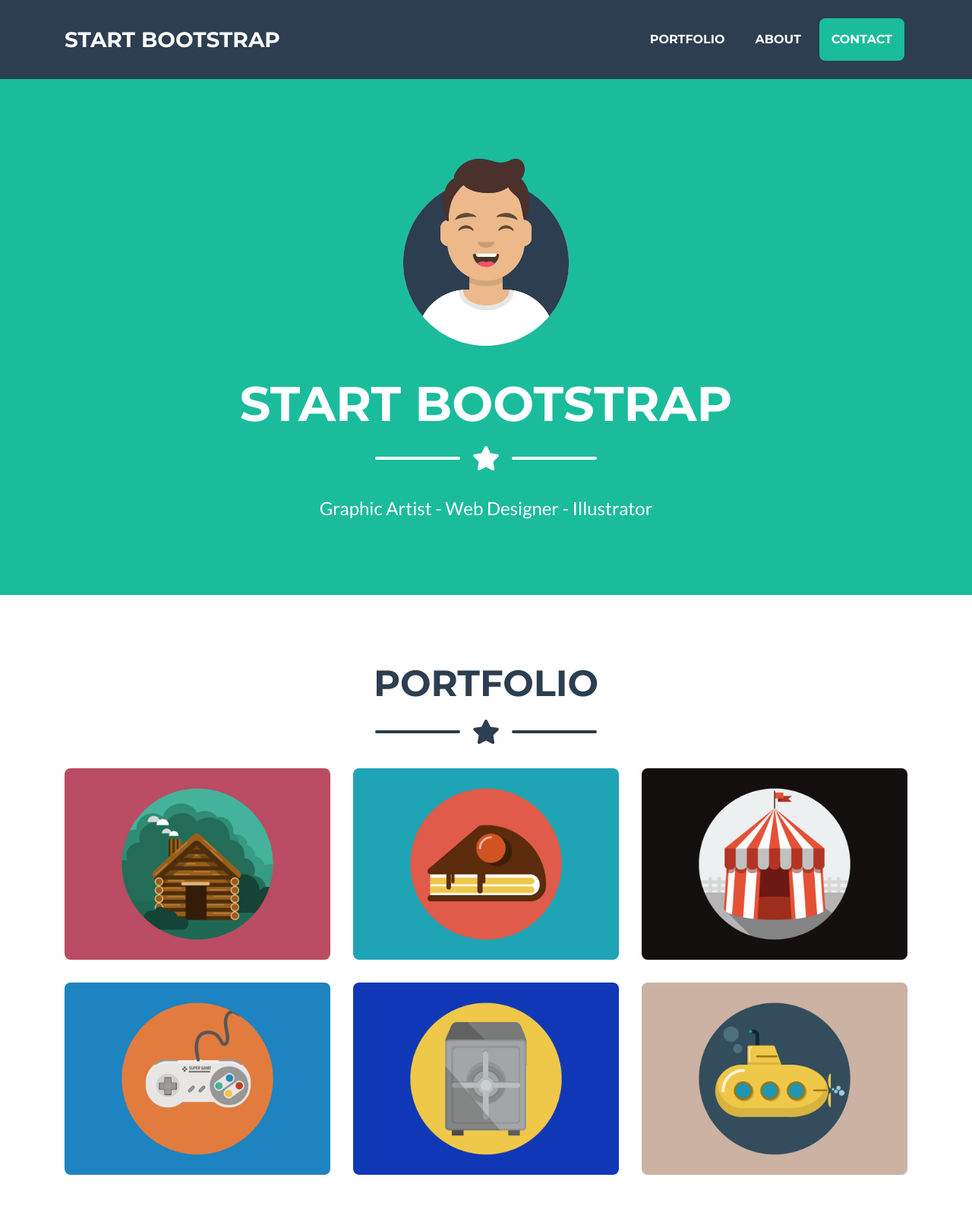
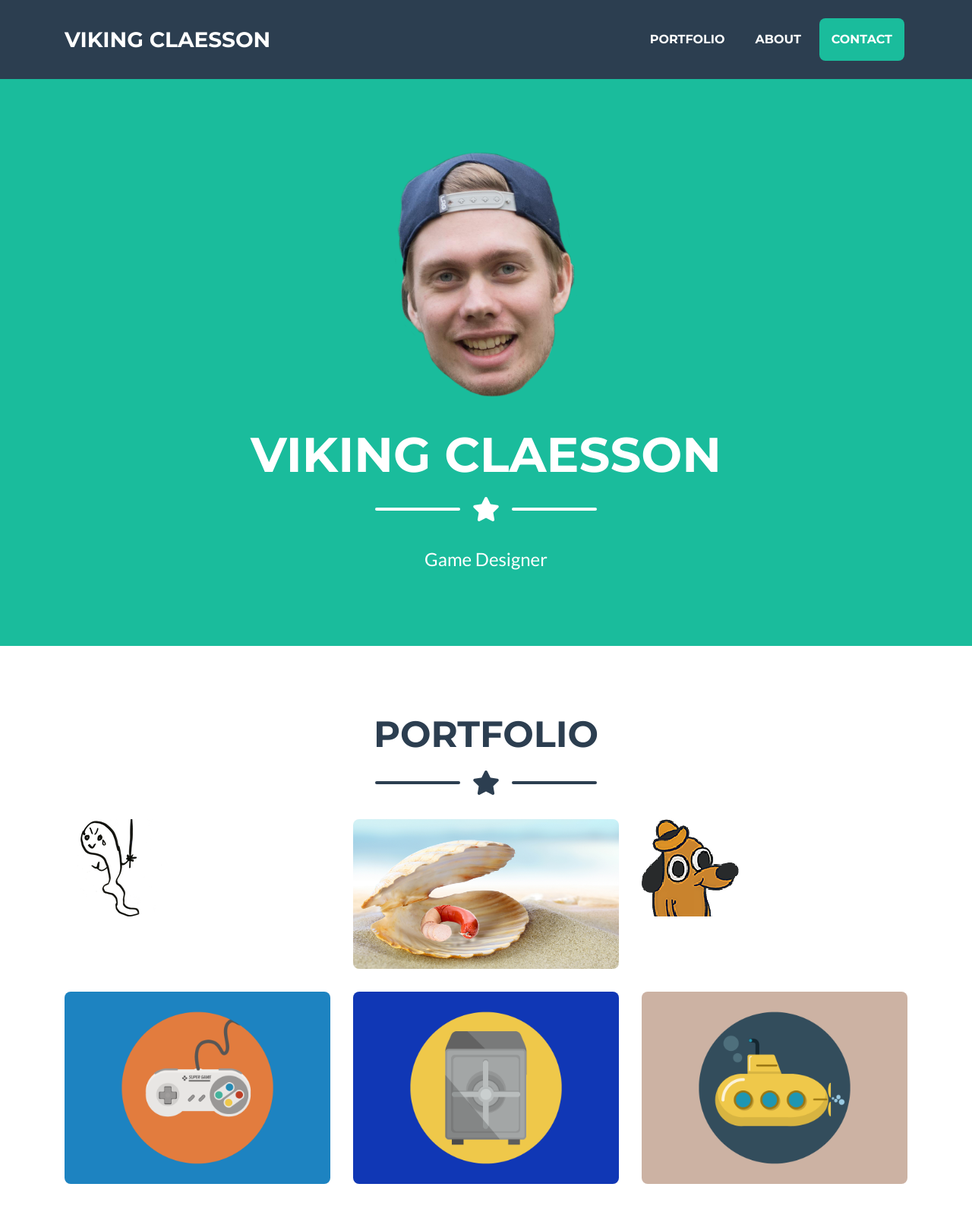
Before and after one commit to Quzymac/quzymac.github.io, a website with bundled scripts: page index.html in a window 1280 px wide. Shown: the top 1591 px of the page at 76% size. Built offline with nearby package versions, Linux system fonts and the light colour scheme.

Commit message:
namn + bilder test

```diff
--- a/index.html
+++ b/index.html
@@ -8,7 +8,7 @@
   <meta name="description" content="">
   <meta name="author" content="">
 
-  <title>Freelancer - Start Bootstrap Theme</title>
+  <title>Viking Claesson - Portfolio</title>
 
   <!-- Custom fonts for this theme -->
   <link href="vendor/fontawesome-free/css/all.min.css" rel="stylesheet" type="text/css">
@@ -25,7 +25,7 @@
   <!-- Navigation -->
   <nav class="navbar navbar-expand-lg bg-secondary text-uppercase fixed-top" id="mainNav">
     <div class="container">
-      <a class="navbar-brand js-scroll-trigger" href="#page-top">Start Bootstrap</a>
+      <a class="navbar-brand js-scroll-trigger" href="#page-top">Viking Claesson</a>
       <button class="navbar-toggler navbar-toggler-right text-uppercase font-weight-bold bg-primary text-white rounded" type="button" data-toggle="collapse" data-target="#navbarResponsive" aria-controls="navbarResponsive" aria-expanded="false" aria-label="Toggle navigation">
         Menu
         <i class="fas fa-bars"></i>
@@ -51,10 +51,10 @@
     <div class="container d-flex align-items-center flex-column">
 
       <!-- Masthead Avatar Image -->
-      <img class="masthead-avatar mb-5" src="img/avataaars.svg" alt="">
+      <img class="masthead-avatar mb-5" src="img/vikinghead.png" alt="">
 
       <!-- Masthead Heading -->
-      <h1 class="masthead-heading text-uppercase mb-0">Start Bootstrap</h1>
+      <h1 class="masthead-heading text-uppercase mb-0">Viking Claesson</h1>
 
       <!-- Icon Divider -->
       <div class="divider-custom divider-light">
@@ -66,7 +66,7 @@
       </div>
 
       <!-- Masthead Subheading -->
-      <p class="masthead-subheading font-weight-light mb-0">Graphic Artist - Web Designer - Illustrator</p>
+      <p class="masthead-subheading font-weight-light mb-0">Game Designer</p>
 
     </div>
   </header>
@@ -98,7 +98,7 @@
                 <i class="fas fa-plus fa-3x"></i>
               </div>
             </div>
-            <img class="img-fluid" src="img/portfolio/cabin.png" alt="">
+            <img class="img-fluid" src="img/portfolio/testgame1.png" alt="">
           </div>
         </div>
 
@@ -110,7 +110,7 @@
                 <i class="fas fa-plus fa-3x"></i>
               </div>
             </div>
-            <img class="img-fluid" src="img/portfolio/cake.png" alt="">
+            <img class="img-fluid" src="img/portfolio/testgame2.png" alt="">
           </div>
         </div>
 
@@ -122,7 +122,7 @@
                 <i class="fas fa-plus fa-3x"></i>
               </div>
             </div>
-            <img class="img-fluid" src="img/portfolio/circus.png" alt="">
+            <img class="img-fluid" src="img/portfolio/testgame3.png" alt="">
           </div>
         </div>
 
@@ -287,7 +287,7 @@
           <a class="btn btn-outline-light btn-social mx-1" href="#">
             <i class="fab fa-fw fa-twitter"></i>
           </a>
-          <a class="btn btn-outline-light btn-social mx-1" href="#">
+          <a class="btn btn-outline-light btn-social mx-1" href="https://www.linkedin.com/in/viking-claesson-28868617b/" target="_blank">
             <i class="fab fa-fw fa-linkedin-in"></i>
           </a>
           <a class="btn btn-outline-light btn-social mx-1" href="#">
@@ -309,7 +309,7 @@
   <!-- Copyright Section -->
   <section class="copyright py-4 text-center text-white">
     <div class="container">
-      <small>Copyright &copy; Your Website 2019</small>
+      <small>Copyright &copy; Viking Claesson 2020</small>
     </div>
   </section>
 
@@ -346,9 +346,12 @@
                   <div class="divider-custom-line"></div>
                 </div>
                 <!-- Portfolio Modal - Image -->
-                <img class="img-fluid rounded mb-5" src="img/portfolio/cabin.png" alt="">
+                <img class="img-fluid rounded mb-5" src="img/portfolio/testgame1.png" alt="">
+                <img class="img-fluid rounded mb-5" src="img/portfolio/testgame1.png" alt="">
                 <!-- Portfolio Modal - Text -->
                 <p class="mb-5">Lorem ipsum dolor sit amet, consectetur adipisicing elit. Mollitia neque assumenda ipsam nihil, molestias magnam, recusandae quos quis inventore quisquam velit asperiores, vitae? Reprehenderit soluta, eos quod consequuntur itaque. Nam.</p>
+                <img class="img-fluid rounded mb-5" src="img/portfolio/testgame1.png" alt="" ></p>
+
                 <button class="btn btn-primary" href="#" data-dismiss="modal">
                   <i class="fas fa-times fa-fw"></i>
                   Close Window
```
Also changed, not shown: img/portfolio/testgame1.png (added), img/portfolio/testgame2.png (added), img/portfolio/testgame3.png (added), img/vikinghead.png (added).
